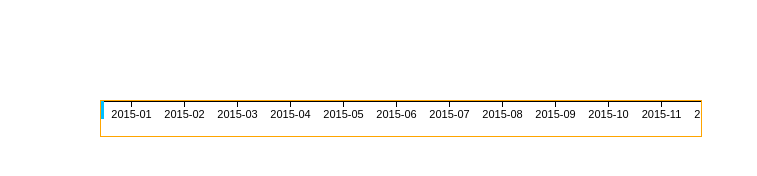
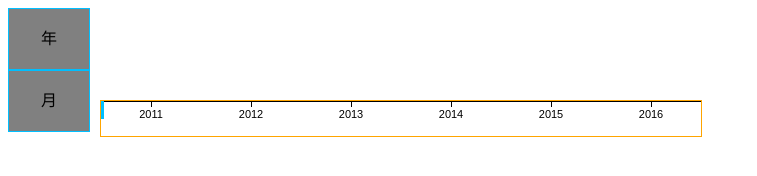
Before and after one commit to yhdjyyzk/d3_brush_date, a plain HTML site: page index.html in a window 1280 px wide. Shown: the whole page, without its empty margins (0-757 px from the left). Drawn offline with Linux system fonts and the light colour scheme.

Commit message:
添加实现选项

```diff
--- a/brush.js
+++ b/brush.js
@@ -1,9 +1,22 @@
 $(function () {
     console.log("exe");
     //日期的添加
-    var date = ["2015-01", "2015-02", "2015-03", "2015-04", "2015-05", "2015-06", "2015-07", "2015-08", "2015-09", "2015-10", "2015-11", "2015-12", "2016-01", "2016-02", "2015-03"];
+    var year = ["2011", "2012", "2013", "2014", "2015", "2016"];
+    var month = ["2015-01", "2015-02", "2015-03", "2015-04", "2015-05", "2015-06", "2015-07", "2015-08", "2015-09", "2015-10", "2015-11", "2015-12", "2016-01", "2016-02", "2015-03"];
+
+    draw(year);
+
+    $("#year").on("click", function () {
+        draw(year);
+    });
+
+    $("#month").on("click", function () {
+        draw(month);
+    });
+
+    function draw(date) {
+        d3.select("#timePickerOuter").select("svg").remove();
         var dateWidth = 50 * date.length <= 600 ? 600 / date.length : 50; //刷选的时间宽度，若是时间的总长度小于容器的宽度，那么就会占满容器，否则返回最小宽度50
-
         var svg = d3.select('#timePickerOuter')
             .append('svg')
             .attr({
@@ -11,7 +24,6 @@ $(function () {
                 "height": $("#timePickerOuter").height() / 2
             })
             .append("g");
-
 
         var brushXScale = d3.scale.ordinal()
             .rangeRoundBands([0, dateWidth * date.length]);
@@ -48,5 +60,6 @@ $(function () {
             });
 
             console.log(range);
-    })
         });
+    }
+});
--- a/index.css
+++ b/index.css
@@ -52,3 +52,16 @@ text {
     height: 20px; }
 
 /*# sourceMappingURL=index.css.map */
+.btn{
+  width: 80px;
+  height: 60px;
+  border: 1px solid deepskyblue;
+  cursor: pointer;
+  text-align: center;
+  line-height: 60px;
+  background-color: grey;
+}
+
+.btn:hover{
+  opacity: 0.6;
+}
--- a/index.html
+++ b/index.html
@@ -1,7 +1,7 @@
 <!DOCTYPE html>
 
 <html>
-
+<meta charset="utf8">
 <head>
     <title>brush</title>
 
@@ -16,6 +16,11 @@
 
     </div>
 
+    <div id="switch">
+        <div id="year" class="btn">年</div>
+        <div id="month" class="btn">月</div>
+    </div>
+
     <script src="d3.js"></script>
     <script src="jquery.js"></script>
 
```
Lines whose indentation alone changed are shown as unchanged.
